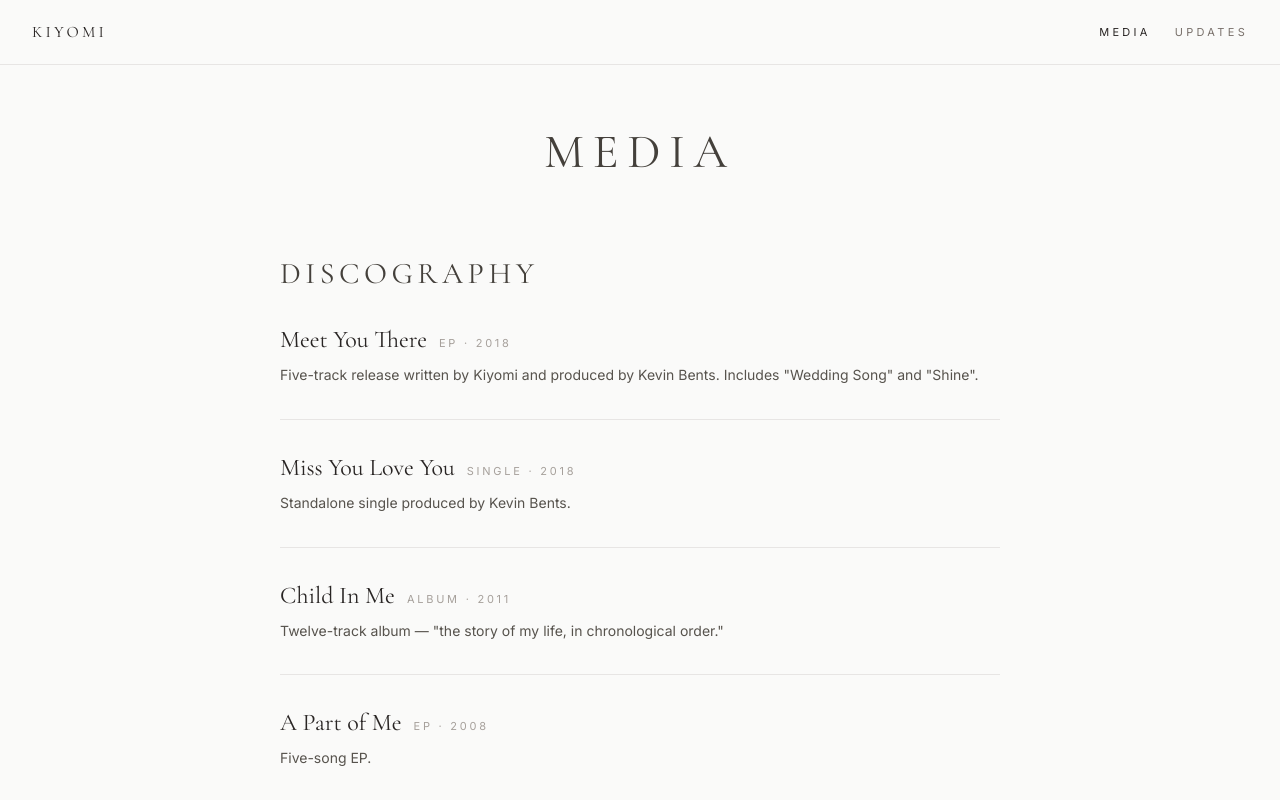
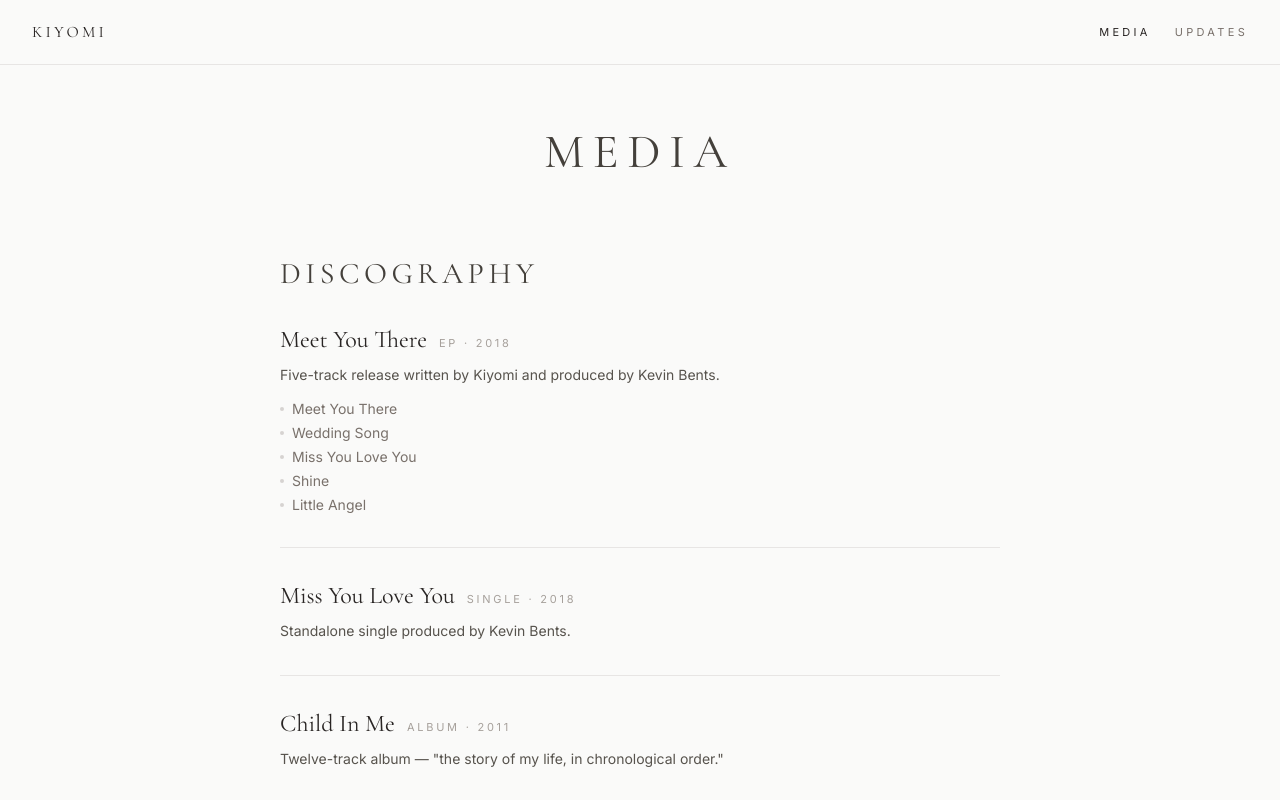
Before and after one commit to hawl3y/ki, a Next.js app: page /media in a window 1280 px wide. Shown: the top 800 px of the page. Built offline with nearby package versions, Linux system fonts and the light colour scheme.

Commit message:
media: add tracks field to releases, render as bullet list

```diff
--- a/app/media/page.tsx
+++ b/app/media/page.tsx
@@ -80,6 +80,16 @@ export default function MediaPage() {
                       </span>
                     </div>
                     <p className="text-sm text-stone-600 leading-relaxed">{release.description}</p>
+                    {release.tracks && (
+                      <ul className="mt-3 flex flex-col gap-1">
+                        {release.tracks.map((track) => (
+                          <li key={track} className="flex items-center gap-2 text-sm text-stone-500">
+                            <span className="w-1 h-1 rounded-full bg-stone-300 shrink-0" />
+                            {track}
+                          </li>
+                        ))}
+                      </ul>
+                    )}
                   </div>
                 </div>
               </div>
--- a/lib/media.ts
+++ b/lib/media.ts
@@ -5,6 +5,7 @@ export interface Release {
   description: string;
   link?: string;
   imageUrl?: string;
+  tracks?: string[];
 }
 
 export interface MediaItem {
@@ -18,8 +19,9 @@ export const releases: Release[] = [
     title: 'Meet You There',
     type: 'EP',
     year: 2018,
-    description: 'Five-track release written by Kiyomi and produced by Kevin Bents. Includes "Wedding Song" and "Shine".',
+    description: 'Five-track release written by Kiyomi and produced by Kevin Bents.',
     link: 'https://soundcloud.com/kiyomi/03-meet-you-there',
+    tracks: ['Meet You There', 'Wedding Song', 'Miss You Love You', 'Shine', 'Little Angel'],
   },
   {
     title: 'Miss You Love You',
```
